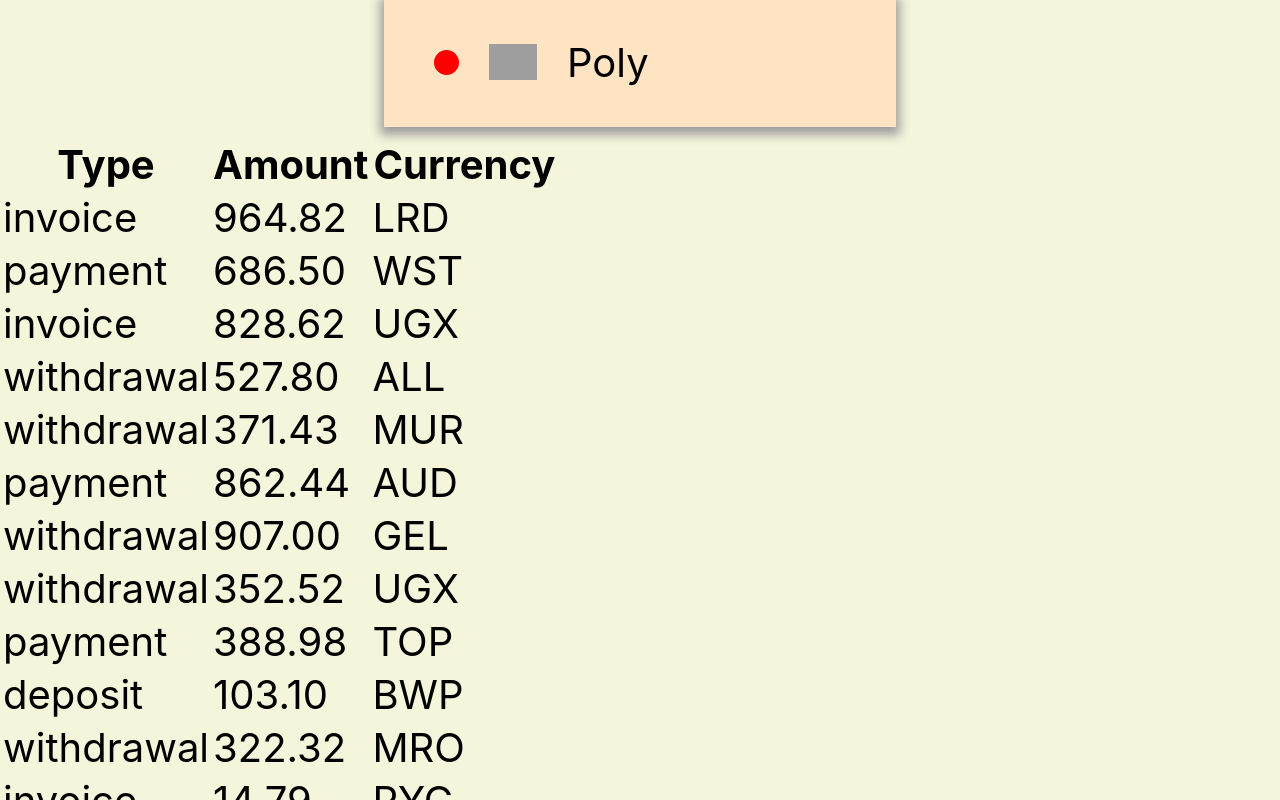
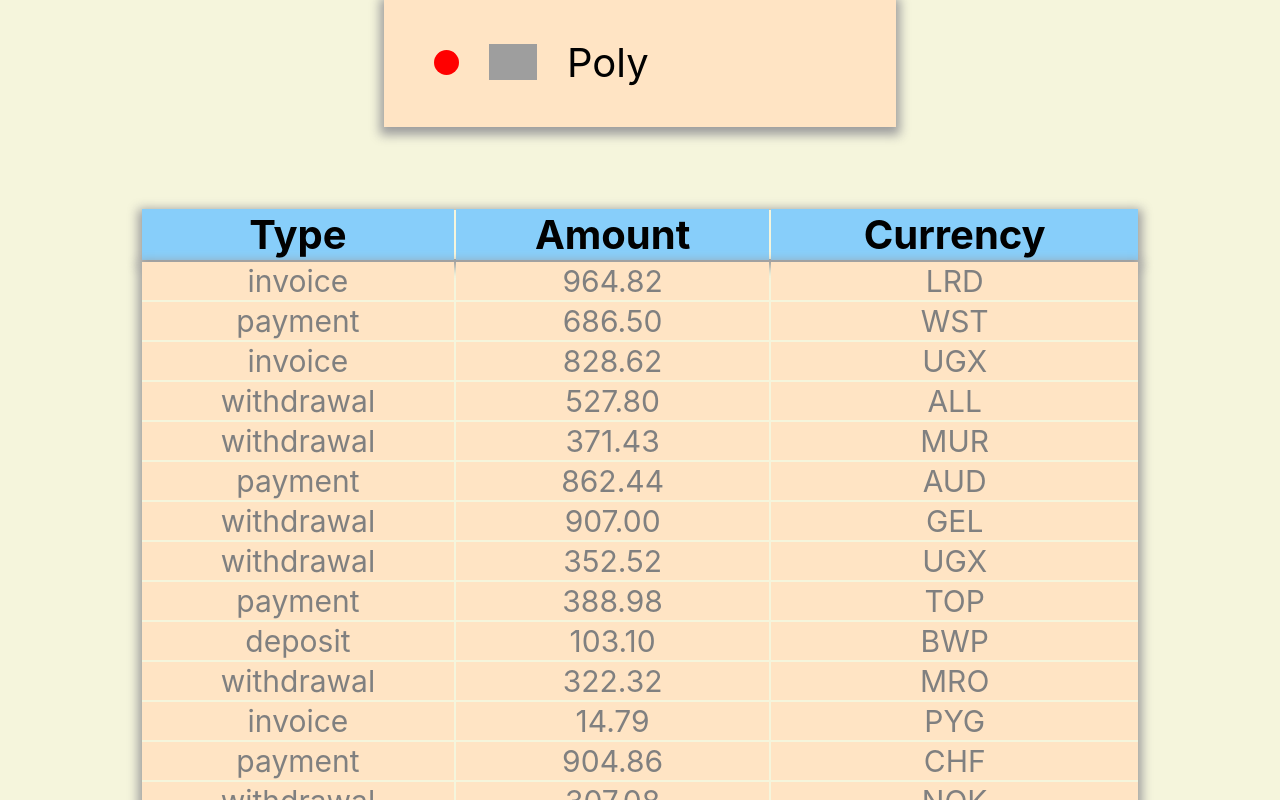
Before and after one commit to OlexaGit/goit-react-hw-01-components, a React (Create React App) app: page / in a window 1280 px wide. Shown: the part 1980-2780 px from the top of the page. Built offline with nearby package versions, Linux system fonts and the light colour scheme; grey boxes are pictures that could not be loaded.

Commit message:
transaction-css

```diff
--- /dev/null
+++ b/src/components/TransactionHistory/Transaction.module.css
@@ -0,0 +1,21 @@
+.transactionHistory {
+  margin: 80px auto 80px;
+  width: 1000px;
+}
+.titleTable {
+  background-color: lightskyblue;
+  text-align: center;
+  box-shadow: 0px 4px 10px 4px #9e9e9e;
+  padding: 20px;
+}
+.listTable {
+  text-align: center;
+  color: gray;
+  font-size: 30px;
+  box-shadow: 0px 4px 10px 4px #9e9e9e;
+}
+.itemTable {
+  border-style: solid;
+  background-color: bisque;
+  box-sizing: 3px;
+}
--- a/src/components/TransactionHistory/TransactionHistory.jsx
+++ b/src/components/TransactionHistory/TransactionHistory.jsx
@@ -1,20 +1,20 @@
-// import { type } from '@testing-library/user-event/dist/type';
 import PropTypes from 'prop-types';
+import css from './Transaction.module.css';
 
 function TransactionHistory({ items }) {
   return (
-    <table class="transaction-history">
+    <table className={css.transactionHistory}>
       <thead>
-        <tr>
+        <tr className={css.titleTable}>
           <th>Type</th>
           <th>Amount</th>
           <th>Currency</th>
         </tr>
       </thead>
 
-      <tbody>
+      <tbody className={css.listTable}>
         {items.map(({ id, type, amount, currency }) => (
-          <tr key={id}>
+          <tr key={id} className={css.itemTable}>
             <td>{type}</td>
             <td>{amount}</td>
             <td>{currency}</td>
```
